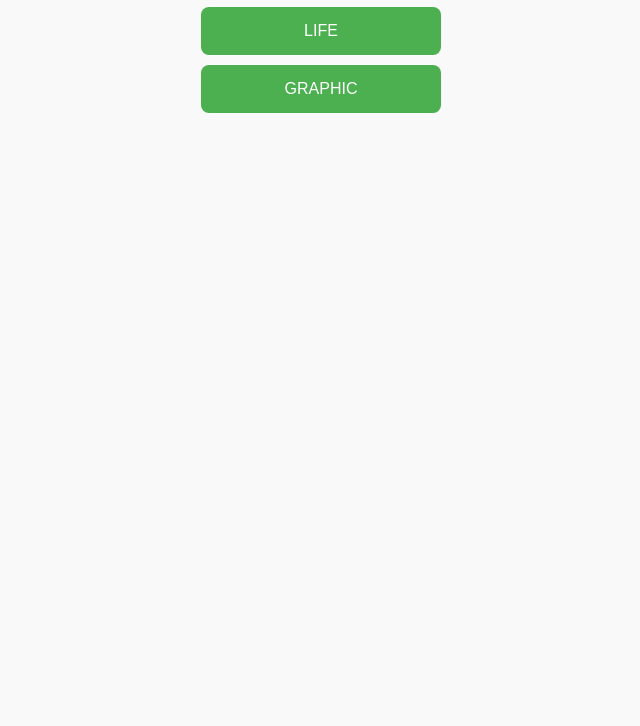
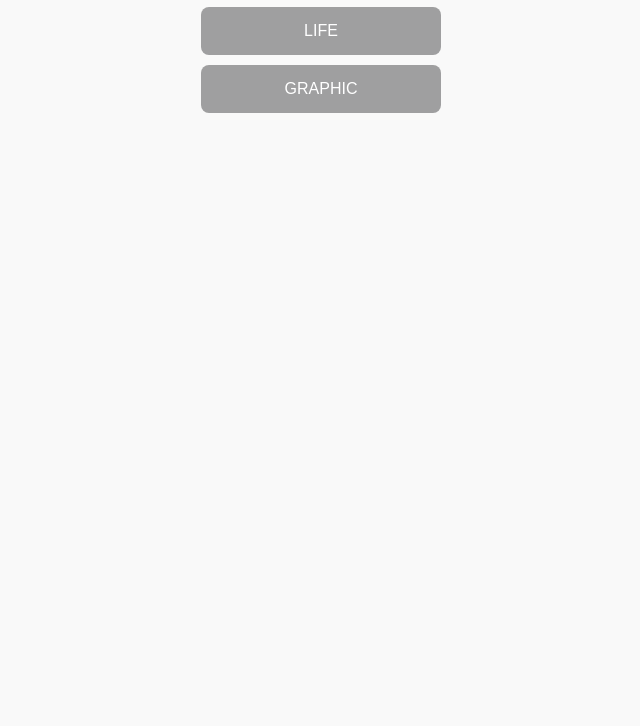
Before and after one commit to Bazen-ware/pdf-qr-page, a plain HTML site: page index.html in a window 1280 px wide. Shown: the part 74-800 px from the top of the page, without its empty margins (319-959 px from the left). Drawn offline with Linux system fonts and the light colour scheme.

Commit message:
Update index.html
EDIT COLOR

```diff
--- a/index.html
+++ b/index.html
@@ -19,7 +19,7 @@
     margin: 10px auto;
     padding: 15px 20px;
     width: 200px;
-    background-color: #4CAF50;
+    background-color: #9F9FA0;
     color: white;
     text-decoration: none;
     border-radius: 8px;
```
